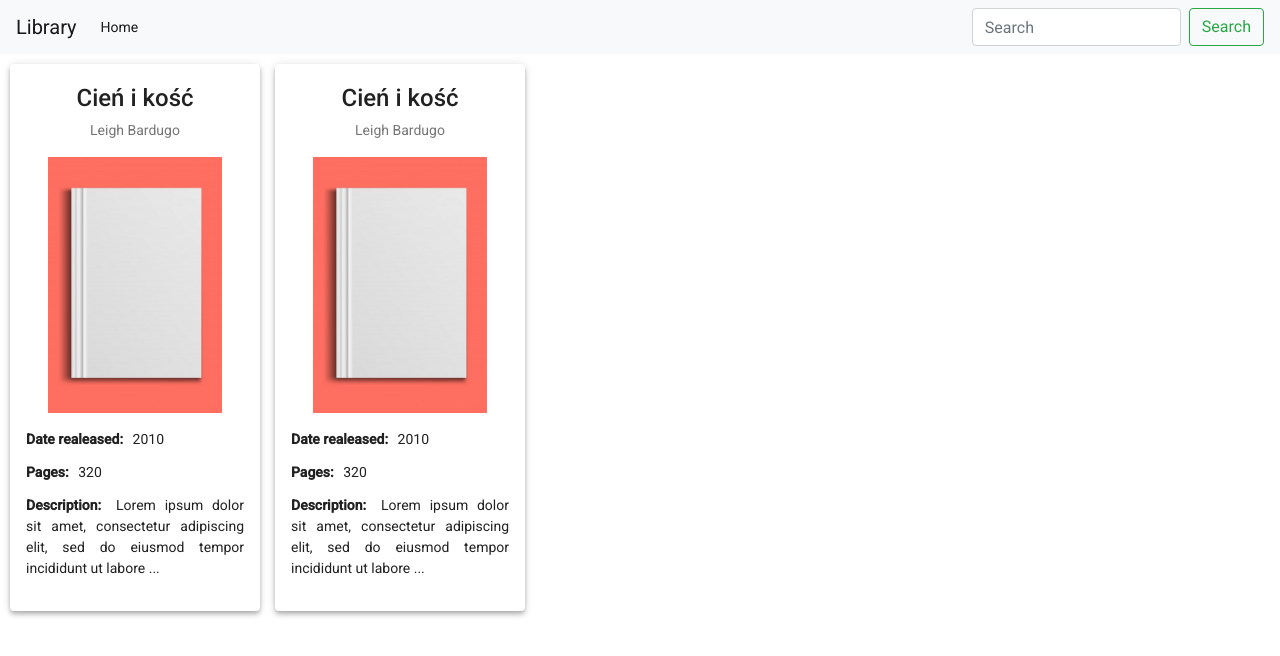
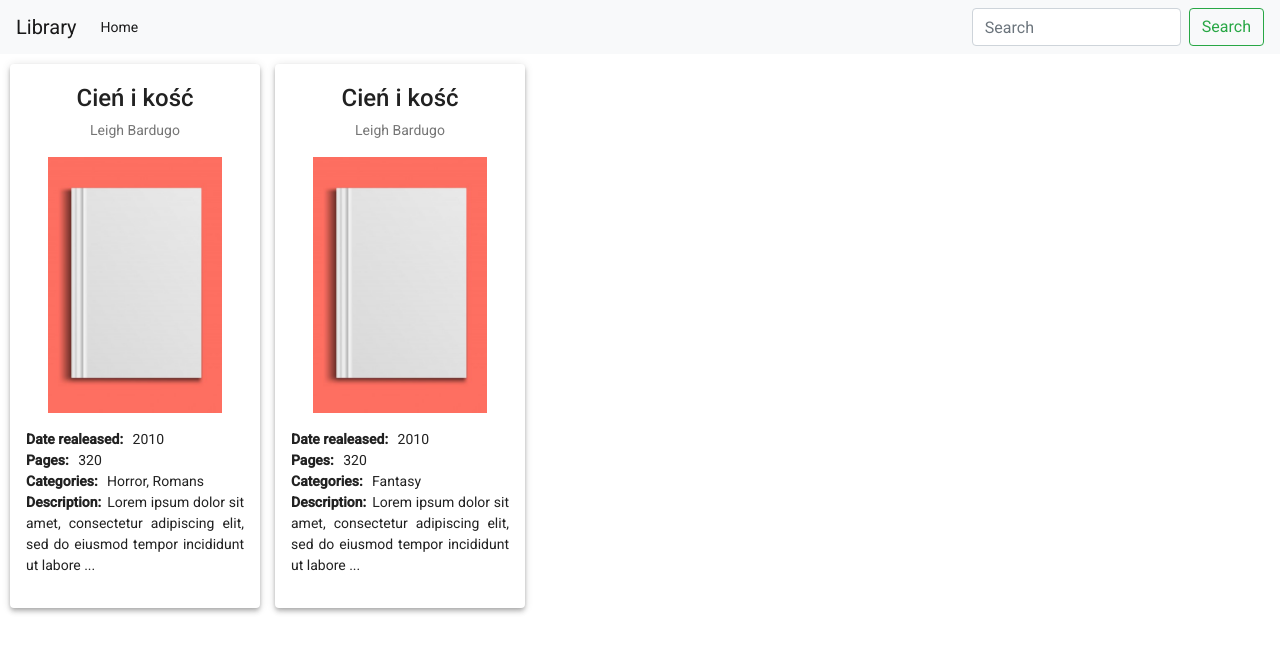
Before and after one commit to cholibka/library-project, an Angular app: page / in a window 1280 px wide. Shown: the top 656 px of the page. Built offline with nearby package versions, Linux system fonts and the light colour scheme; data requests are answered from the project's data file.

Commit message:
Category and description added

```diff
--- a/db.json
+++ b/db.json
@@ -7,7 +7,7 @@
       "dateReleased": 2010,
       "pages": 320,
       "description": "Lorem ipsum dolor sit amet, consectetur adipiscing elit, sed do eiusmod tempor incididunt ut labore et dolore magna aliqua. Ut enim ad minim veniam, quis nostrud exercitation ullamco laboris nisi ut aliquip ex ea commodo consequat. Duis aute irure dolor in reprehenderit in voluptate velit esse cillum dolore eu fugiat nulla pariatur. Excepteur sint occaecat cupidatat non proident, sunt in culpa qui officia deserunt mollit anim id est laborum.",
-      "categories": []
+      "categories": ["Horror", "Romans"]
     },
     {
       "ISBN": 2,
@@ -16,7 +16,7 @@
       "dateReleased": 2010,
       "pages": 320,
       "description": "Lorem ipsum dolor sit amet, consectetur adipiscing elit, sed do eiusmod tempor incididunt ut labore et dolore magna aliqua. Ut enim ad minim veniam, quis nostrud exercitation ullamco laboris nisi ut aliquip ex ea commodo consequat. Duis aute irure dolor in reprehenderit in voluptate velit esse cillum dolore eu fugiat nulla pariatur. Excepteur sint occaecat cupidatat non proident, sunt in culpa qui officia deserunt mollit anim id est laborum.",
-      "categories": []
+      "categories": ["Fantasy"]
     }
   ],
   "categories": [
--- a/src/app/app.component.ts
+++ b/src/app/app.component.ts
@@ -14,5 +14,6 @@
 
   constructor(private dbService: DbService) {
     this.data = dbService.getBooks();
+    console.log(this.data)
   }
 }
--- a/src/app/app.module.ts
+++ b/src/app/app.module.ts
@@ -12,13 +12,15 @@
 import { MatButtonModule } from '@angular/material/button';
 import { FlexLayoutModule } from '@angular/flex-layout';
 import { NavbarComponent } from './navbar/navbar.component';
+import { BookDetailsComponent } from './book-details/book-details.component';
 
 
 @NgModule({
   declarations: [
     AppComponent,
     BookEntryComponent,
-    NavbarComponent
+    NavbarComponent,
+    BookDetailsComponent
   ],
   imports: [
     BrowserModule,
--- /dev/null
+++ b/src/app/book-details/book-details.component.html
@@ -0,0 +1 @@
+<p>book-details works!</p>
--- /dev/null
+++ b/src/app/book-details/book-details.component.ts
@@ -0,0 +1,15 @@
+import { Component, OnInit } from '@angular/core';
+
+@Component({
+  selector: 'app-book-details',
+  templateUrl: './book-details.component.html',
+  styleUrls: ['./book-details.component.css']
+})
+export class BookDetailsComponent implements OnInit {
+
+  constructor() { }
+
+  ngOnInit(): void {
+  }
+
+}
--- a/src/app/book-entry/book-entry.component.css
+++ b/src/app/book-entry/book-entry.component.css
@@ -9,6 +9,8 @@
 p {
     text-align: justify;
     text-justify: inter-word;
+    margin-bottom: 0px;
+
 }
 
 p > strong {
@@ -20,3 +22,7 @@
   margin-right: auto;
   width: 80%;
 }
+
+.one-line {
+    display: inline;
+}
--- a/src/app/book-entry/book-entry.component.html
+++ b/src/app/book-entry/book-entry.component.html
@@ -8,13 +8,18 @@
     </ng-container>
     <mat-card-content>
         <p>
-            <strong>Date realeased: </strong> {{book?.dateReleased}}
+            <strong>Date realeased:</strong> {{book?.dateReleased}}
         </p>
         <p>
-            <strong>Pages: </strong> {{book?.pages}}
+            <strong>Pages:</strong> {{book?.pages}}
         </p>
+        <p class="one-line">
+            <strong>Categories:</strong>
+            <span class="one-line" *ngFor="let item of book.categories; index as i; last as isLast">
+            {{item}}<span class="one-line" *ngIf="!isLast">, </span>
+            </span>
         <p>
-            <strong>Description: </strong> {{ (book.description.length > 100) ? (book?.description | slice:0:100)+'...':(book?.description)}}
+            <strong>Description:</strong>{{(book.description.length > 100) ?(book?.description | slice:0:100)+'...':(book?.description)}}
         </p>
     </mat-card-content>
     <mat-card-actions>
```
Also changed, not shown: src/app/book-details/book-details.component.css (added), 1 other file (tests, documents, lock files or other folders).
